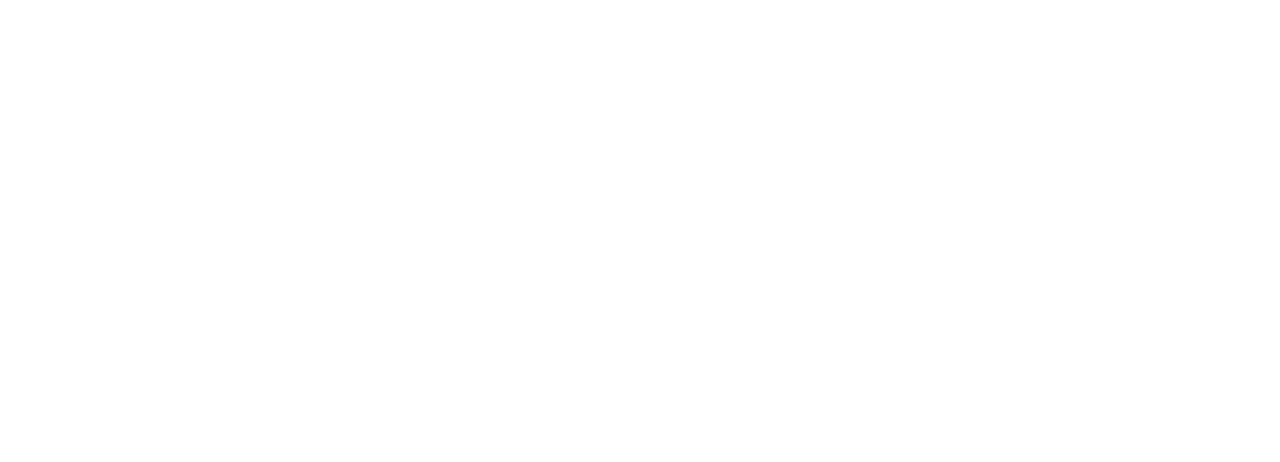
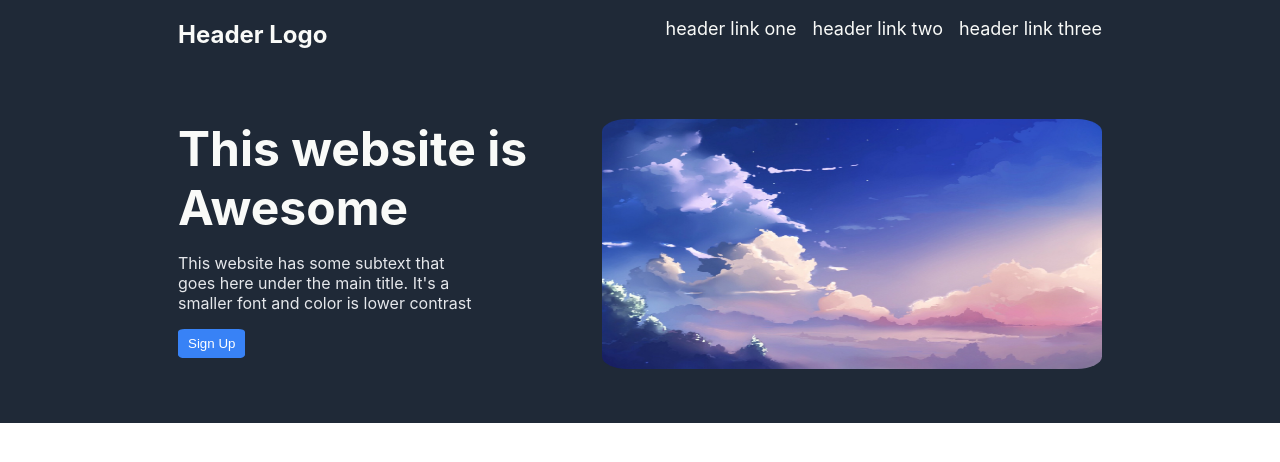
Before and after one commit to Jarullah/landing-page-assignment, a plain HTML site: page index.html in a window 1280 px wide. Drawn offline with Linux system fonts and the light colour scheme.

Commit message:
Finish styling the header

```diff
--- a/index.html
+++ b/index.html
@@ -4,11 +4,33 @@
     <meta charset="UTF-8">
     <meta http-equiv="X-UA-Compatible" content="IE=edge">
     <meta name="viewport" content="width=device-width, initial-scale=1.0">
-    <title>Document</title>
+    <link rel="stylesheet" href="style.css">
+    <title>Landing Page</title>
 </head>
 <body>
     <div class="body">
-        <section class="header"></section>
+        <section class="header">
+            <div class="bar">
+                <h1 class="logo">Header Logo</h1>
+                <ul class="links">
+                    <li> <a href="#">header link one</a> </li>
+                    <li><a href="#">header link two</a></li>
+                    <li><a href="#">header link three</a></li>
+                </ul>
+            </div>
+
+
+            <div class="under-bar">
+                <div class="info">
+                    <h1 class="title">This website is Awesome</h1>
+                    <p class="subtext">This website has some subtext that goes here under the main title. It's a smaller font and color is lower contrast</p>
+                    <button>Sign Up</button>
+            </div>
+            <div class="image">
+                <img class="hero-image" src="images/vector-art.jpg" alt="Hero Image">
+            </div>
+            </div>
+        </section>
         <section class="upper"></section>
         <section class="mid"></section>
         <section class="lower"></section>
--- a/style.css
+++ b/style.css
@@ -1,4 +1,92 @@
 body {
     font-family: -apple-system, BlinkMacSystemFont, 'Segoe UI', Roboto, Oxygen, Ubuntu, Cantarell, 'Open Sans', 'Helvetica Neue', sans-serif;
     margin: 0;
+    background-color: white;
 }
+
+.body {
+    display: flex;
+    justify-content: space-between;
+    flex-direction: column;
+    flex-wrap:wrap;
+}
+
+.header {
+    display: flex;
+    flex-wrap: wrap;
+    justify-content: space-between;
+    flex-direction: column;
+    background-color: #1f2937;
+}
+
+.bar {
+    /* background-color: #1f2937; */
+    display: flex;
+    justify-content: space-between;
+    padding-left: 178px;
+    padding-right: 178px;
+}
+
+.under-bar {
+    display: flex;
+    justify-content: space-between;
+    padding: 50px 178px;
+    /* align-items: center; */
+    /* gap: 32px; */
+    /* padding-top: 32px; */
+    /* padding-bottom: 48px; */
+}
+
+.logo {
+    color: #f9faf8;
+    font-size: 24px;
+}
+
+.title {
+    font-size: 48px;
+    font-weight: bold;
+    color: #f9faf8;
+    max-width: 350px;
+    margin: 0;
+}
+
+
+
+.hero-image {
+    width: 500px;
+    height: 250px;
+    border-radius: 5%;
+}
+
+.links {
+    display: flex;
+    gap: 16px;
+    font-size: 18px;
+    color: #e5e7eb;
+}
+
+
+
+.subtext {
+    max-width: 300px;
+    color: #e5e7eb;
+}
+
+
+button {
+    background-color: #3882f6;
+    padding: 5px 8px;
+    border-radius: 10%;
+    color: white;
+    border: 2px solid #3882f6;
+
+}
+
+li {
+    list-style-type: none;
+}
+
+a {
+    text-decoration: none;
+    color:#f9faf8;
+}
```
Also changed, not shown: images/vector-art.jpg (added).
